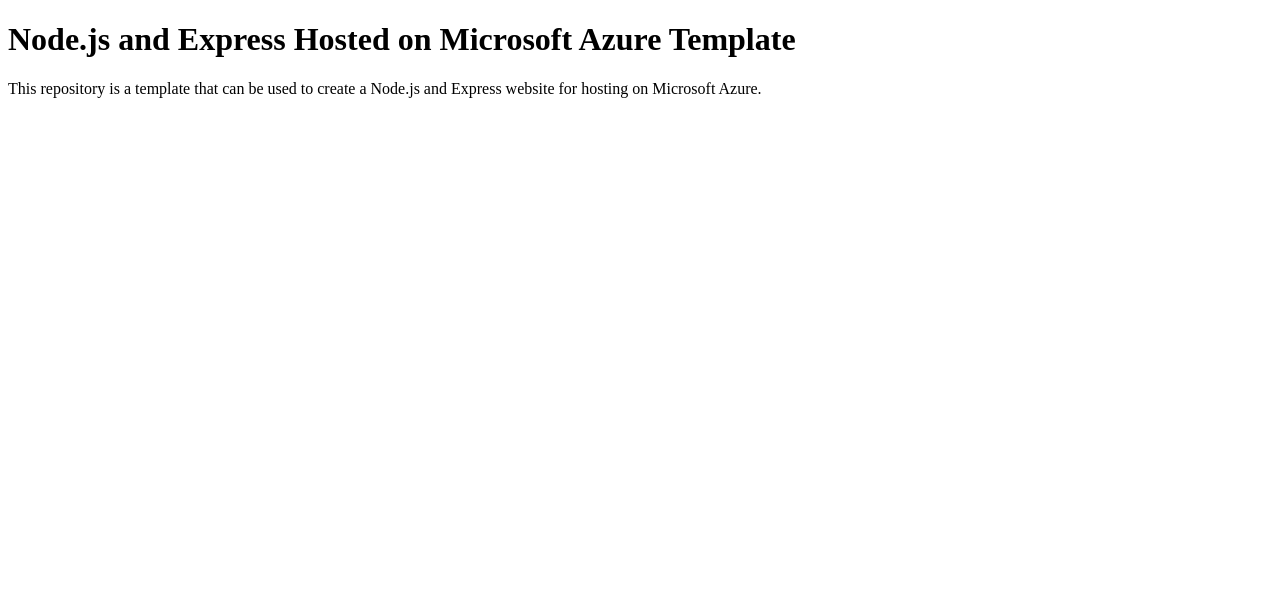
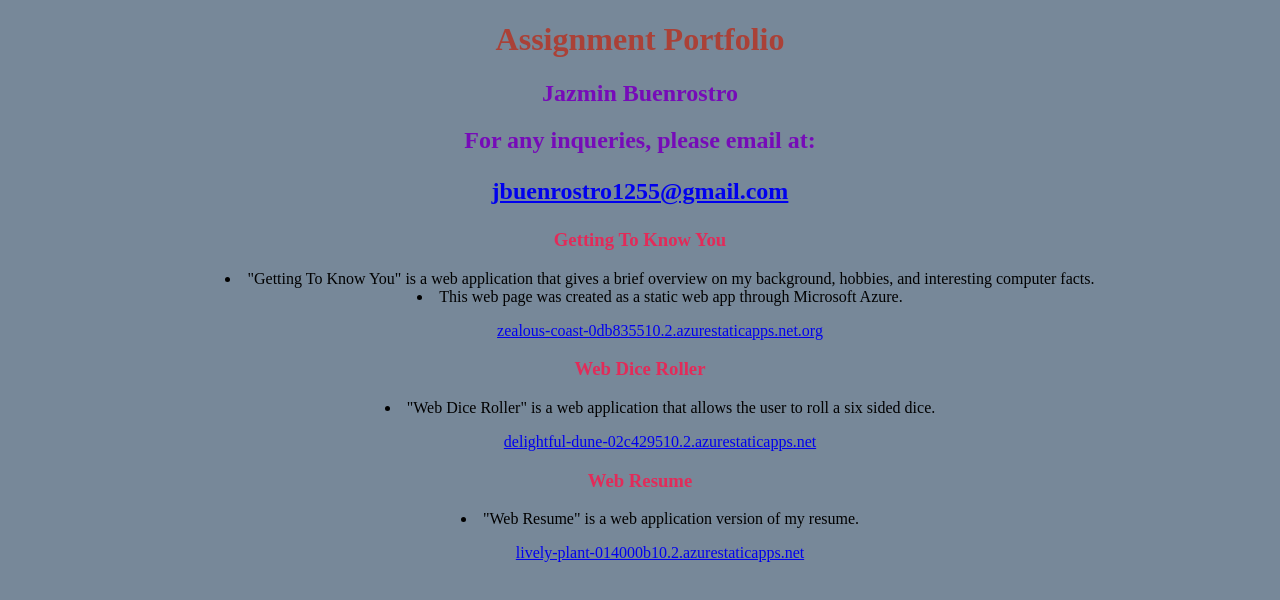
Before and after one commit to jbuenrostro1/AssignmentPortfolio-nodejs-jb, a website: page client/index.html in a window 1280 px wide. Drawn offline with Linux system fonts and the light colour scheme.

Commit message:
Add css and update index.html

```diff
--- /dev/null
+++ b/client/assignmentportfolio.css
@@ -0,0 +1,6 @@
+h1 {color: rgba(192, 33, 12, 0.692); }
+h2 {color:rgb(118, 11, 184); }
+h3 {color: rgb(226, 43, 89); }
+body {
+    background-color: lightslategray;
+  }
--- a/client/index.html
+++ b/client/index.html
@@ -1,11 +1,35 @@
-<!DOCTYPE html>
-<html>
+<!doctype html>
+<html lang="en">
+<!--
+    Author: Jazmin Buenrostro
+-->
 <head>
-	<title>Node.js on Azure Template</title>
+    <meta charset="UTF-8">
+    <title>Assignment Portfolio</title>
+    <link rel="stylesheet" href="assignmentportfolio.css">
+    <h1 style="text-align:center;">Assignment Portfolio</h1>
+    <h2 style="text-align:center;">Jazmin Buenrostro</h2>
+    <h2 style="text-align:center;">For any inqueries, please email at:
+    <p><a href="mailto: jbuenrostro1255@gmail.com">jbuenrostro1255@gmail.com</a></p> </h2>
 </head>
 <body>
-	<h1>Node.js and Express Hosted on Microsoft Azure Template</h1>
-	<p>This repository is a template that can be used to create a Node.js and Express website for hosting on Microsoft
-	Azure.</p>
+    <h3 style="text-align:center;">Getting To Know You</span></h3>
+    <ul style="text-align:center; list-style-position:inside;">
+        <li>"Getting To Know You" is a web application that gives a brief overview on my background, hobbies, and interesting computer facts. </li>
+        <li>This web page was created as a static web app through Microsoft Azure. </li>
+        <p><a href="https://zealous-coast-0db835510.2.azurestaticapps.net/">zealous-coast-0db835510.2.azurestaticapps.net.org</a></p>
+    </ul>
+    <h3 style="text-align:center;">Web Dice Roller</span></h3>
+    <ul style="text-align:center; list-style-position:inside;">
+        <li>"Web Dice Roller" is a web application that allows the user to roll a six sided dice. </li>
+        <p><a href="https://delightful-dune-02c429510.2.azurestaticapps.net">delightful-dune-02c429510.2.azurestaticapps.net</a></p>
+    </ul>
+    <h3 style="text-align:center;">Web Resume</span></h3>
+    <ul style="text-align:center; list-style-position:inside;">
+        <li>"Web Resume" is a web application version of my resume.</li>
+        <p><a href="https://lively-plant-014000b10.2.azurestaticapps.net">lively-plant-014000b10.2.azurestaticapps.net</a></p>
+    </ul>
+
+
 </body>
 </html>
```
